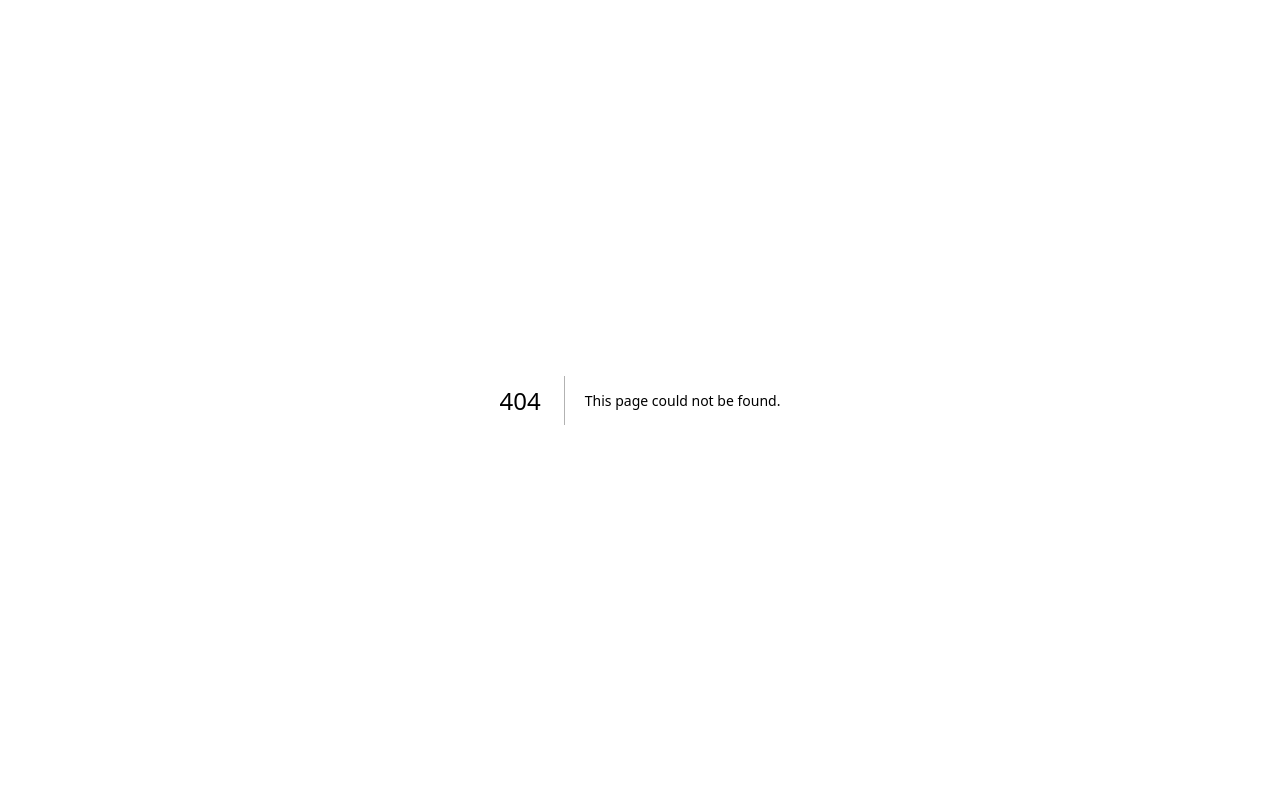
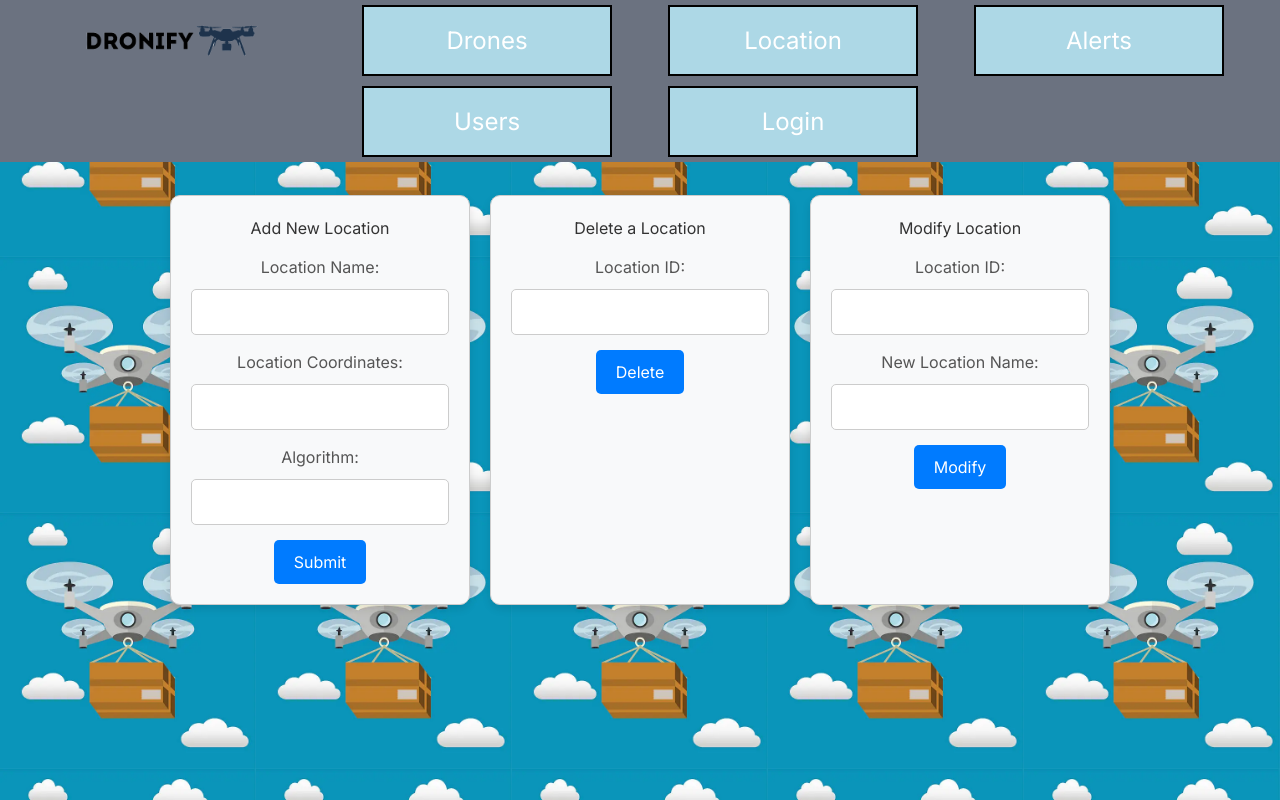
Before and after one commit to NielPatelSE12/zero_trust_project, a Next.js app: page /location in a window 1280 px wide. Before the commit this address had no page. Built offline with nearby package versions, Linux system fonts and the light colour scheme.

Commit message:
mycommit
commit to main

```diff
--- /dev/null
+++ b/app/location/location.css
@@ -0,0 +1,74 @@
+/* location.css */
+
+/* Top Navigation Bar */
+.top-bar {
+    position: fixed;
+    top: 0;
+    left: 0;
+    width: 100%;
+    background-color: #333; /* Adjust color as needed */
+    color: white;
+    z-index: 1000; /* Ensure it's above other content */
+  }
+
+.location-page {
+    display: flex;
+    justify-content: center;
+    align-items: center;
+    height: 100vh;
+}
+
+.options-container {
+    display: flex;
+    flex-wrap: wrap;
+    justify-content: center;
+    gap: 20px;
+}
+
+.option {
+    padding: 20px;
+    border: 1px solid #ccc;
+    border-radius: 10px;
+    background-color: #f8f9fa;
+    box-shadow: 0 4px 8px rgba(0, 0, 0, 0.1);
+    width: 300px;
+    max-width: calc(100% - 20px);
+    text-align: center;
+}
+
+.option h2 {
+    margin-bottom: 15px;
+    color: #333;
+}
+
+.option form {
+    display: flex;
+    flex-direction: column;
+    align-items: center;
+}
+
+.option form label {
+    margin-bottom: 10px;
+    color: #555;
+}
+
+.option form input[type="text"] {
+    width: 100%;
+    padding: 10px;
+    border: 1px solid #ccc;
+    border-radius: 5px;
+    margin-bottom: 15px;
+}
+
+.option form button {
+    padding: 10px 20px;
+    border: none;
+    border-radius: 5px;
+    background-color: #007bff;
+    color: #fff;
+    cursor: pointer;
+}
+
+.option form button:hover {
+    background-color: #0056b3;
+}
--- /dev/null
+++ b/app/location/page.tsx
@@ -0,0 +1,76 @@
+// page.tsx
+import React from "react";
+import './location.css';
+import Image from "next/image";
+import Link from "next/link";
+
+const LocationPage: React.FC = () => {
+    return (
+        <div>
+            <div className="top-bar">
+                <div className="mx-auto flex flex-wrap flex-col items-center bg-gray-500">
+                    <div className="flex flex-wrap items-center text-base justify-center">
+                        <a className="margins mr-5 text-2xl">
+                            <p className="center">
+                                <Image src="/dronify.png" quality="100" width="250" height="100" alt="123" />
+                            </p>
+                        </a>
+                        <a href="/drones" className="margins mr-5 text-2xl" id="border">
+                            <p className="center">Drones</p>
+                        </a>
+                        <a href="/location" className="margins mr-5 text-2xl px-20" id="border">
+                            <p className="center">Location</p>
+                        </a>
+                        <a href="/alerts" className="margins mr-5 text-2xl px-20" id="border">
+                            <p className="center">Alerts</p>
+                        </a>
+                        <a href="/users" className="margins mr-5 text-2xl px-20" id="border">
+                            <p className="center">Users</p>
+                        </a>
+                        <a href="/login" className="margins mr-5 text-2xl px-20" id="border">
+                            <p className="center">Login</p>
+                        </a>
+                    </div>
+                </div>
+            </div>
+            <div className="location-page">
+                <div className="options-container">
+                    <div className="option">
+                        <h2>Add New Location</h2>
+                        <form>
+                            <label>Location Name:</label>
+                            <input type="text" name="locationName" />
+                            <label>Location Coordinates:</label>
+                            <input type="text" name="locationCoordinates" />
+                            <label>Algorithm:</label>
+                            <input type="text" name="algorithm" />
+                            <button type="submit">Submit</button>
+                        </form>
+                    </div>
+
+                    <div className="option">
+                        <h2>Delete a Location</h2>
+                        <form>
+                            <label>Location ID:</label>
+                            <input type="text" name="locationId" />
+                            <button type="submit">Delete</button>
+                        </form>
+                    </div>
+
+                    <div className="option">
+                        <h2>Modify Location</h2>
+                        <form>
+                            <label>Location ID:</label>
+                            <input type="text" name="locationId" />
+                            <label>New Location Name:</label>
+                            <input type="text" name="newLocationName" />
+                            <button type="submit">Modify</button>
+                        </form>
+                    </div>
+                </div>
+            </div>
+        </div>
+    );
+};
+
+export default LocationPage;
--- a/app/login/page.tsx
+++ b/app/login/page.tsx
@@ -2,12 +2,11 @@
 import React from "react";
 import { useState } from "react";
 import './login.css';
-import dronify from './dronify.png';
-import Link from "next/link";
+import dronify from './dronify.png'
+
 const Login: React.FC = () => {
-    const [username, setUsername] = useState('');
-    const [password, setPassword] = useState('');
-
+    const [username, setUsername] = useState('')
+    const [password, setPassword] = useState('')
     return (
         <div className="login-block">
             <div className="welcome">
@@ -15,15 +14,15 @@ const Login: React.FC = () => {
                 <img src={dronify.src} className="dronify"/>
             </div>
             <div className="input-block">
-                <input type="text" placeholder="Username" className="username" onChange={(e: React.ChangeEvent<HTMLInputElement>) => {
+                <input type="text" placeholder="Username" className="username" onChange={(e) => {
                     setUsername(e.target.value);
                 }}></input>
                 <br></br>
-                <input type="password" placeholder="Password" className="password" onChange={(e: React.ChangeEvent<HTMLInputElement>) => {
+                <input type="password" placeholder="Password" className="password" onChange={(e) => {
                     setPassword(e.target.value)
                 }}></input>
                 <br></br>
-                <Link className="login" href="/login">Login</Link>
+                <button className="login">Login</button>
                 <br></br>
                 <div className="sign-up">
                     First time? Sign up <a href="/signup" className="here">here</a>
```
